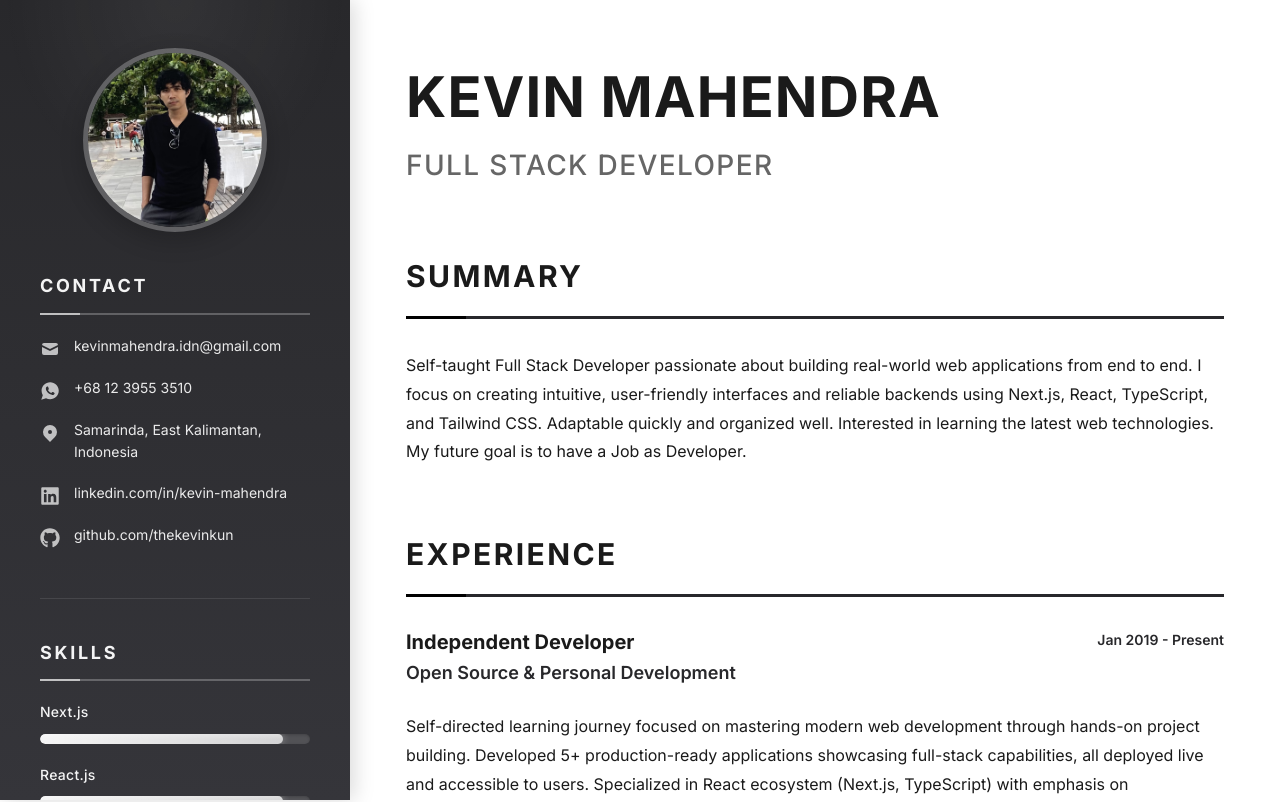
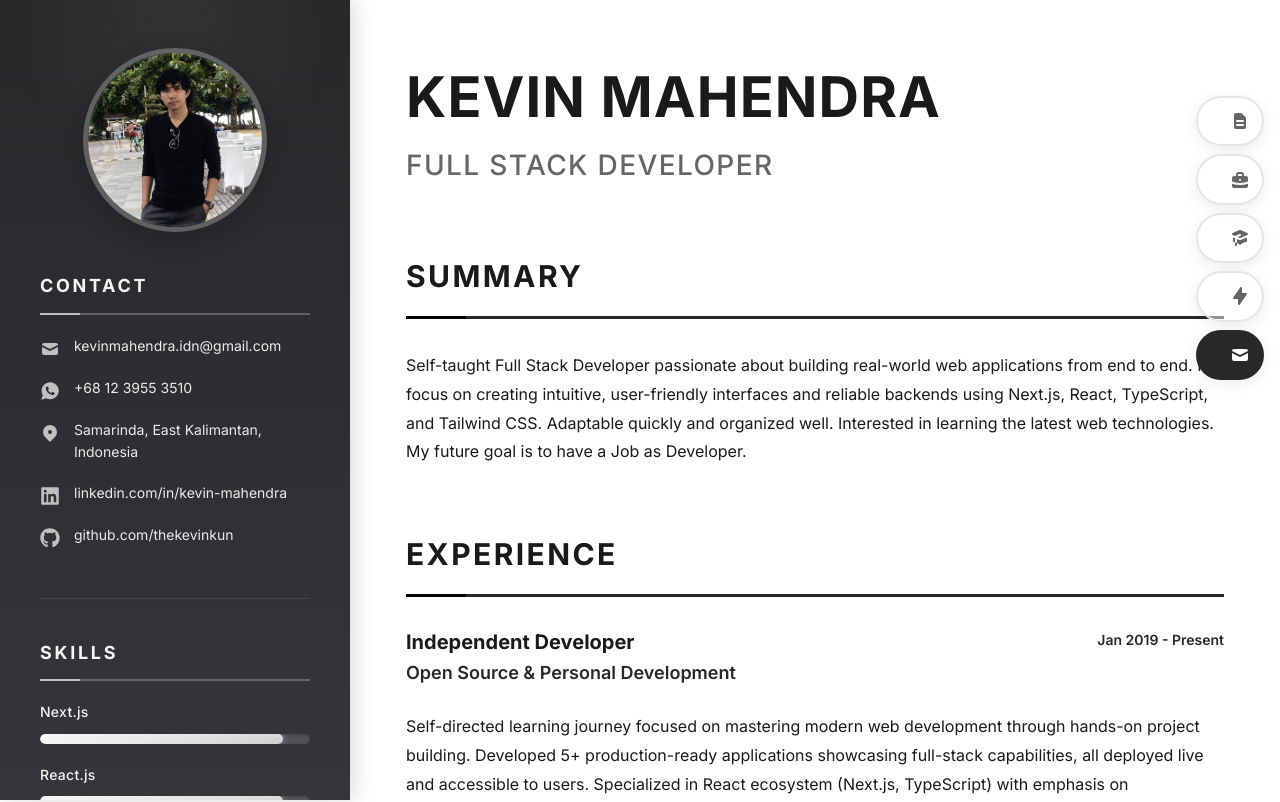
Before and after one commit to thekevinkun/portfolio, a Next.js app: page / in a window 1280 px wide. Shown: the top 802 px of the page. Built offline with nearby package versions, Linux system fonts and the light colour scheme.

Commit message:
Add Floating Navigation on Desktop Version

```diff
--- a/app/globals.css
+++ b/app/globals.css
@@ -1526,6 +1526,13 @@
     }
   }
 
+  /* Reset padding on desktop since nav is inside content */
+  @media (min-width: 1024px) {
+    .cv-content {
+      padding: 4rem 3.5rem !important;
+    }
+  }
+
   @media (max-width: 640px) {
     .mobile-nav-panel {
       width: 90%;
@@ -1613,7 +1620,123 @@
       font-size: 1.25rem;
     }
   }
+
+  /* FLOATING NAVIGATION BAR (Top Right - Vertical Icons) */
+  .floating-nav-bar {
+    position: fixed;
+    top: 6rem;
+    right: 1.5rem;
+    z-index: 100;
+    display: none; /* Hidden by default */
+  }
+
+  /* Show only on desktop */
+  @media (min-width: 1024px) {
+    .floating-nav-bar {
+      display: block;
+    }
+  }
+
+  .floating-nav-content {
+    display: flex;
+    flex-direction: column;
+    align-items: flex-end;
+    gap: 0.5rem;
+  }
+
+  /* Navigation Item */
+  .floating-nav-item {
+    display: flex;
+    align-items: center;
+    justify-content: flex-end;
+    gap: 0.75rem;
+    padding: 0.75rem;
+    background-color: rgba(255, 255, 255, 0.5);
+    border: 2px solid var(--border-light);
+    border-radius: 50px;
+    cursor: pointer;
+    transition: all 0.25s ease;
+    color: var(--text-secondary);
+    white-space: nowrap;
+    overflow: hidden;
+    box-shadow: 0 4px 16px rgba(0, 0, 0, 0.08);
+    position: relative;
+  }
+
+  .floating-nav-item:hover {
+    background-color: rgba(255, 255, 255, 1);
+    border-color: var(--border-dark);
+    box-shadow: 0 6px 20px rgba(0, 0, 0, 0.12);
+    color: var(--text-primary);
+  }
+
+  .floating-nav-item-active {
+    background-color: var(--primary);
+    color: white;
+    border-color: var(--primary);
+  }
+
+  .floating-nav-item-active:hover {
+    background-color: var(--accent);
+    border-color: var(--accent);
+  }
+
+  /* Icon */
+  .floating-nav-icon {
+    font-size: 1.25rem;
+    flex-shrink: 0;
+    transition: transform 0.2s ease;
+  }
+
+  .floating-nav-item:hover .floating-nav-icon {
+    transform: scale(1.1);
+  }
+
+  /* White text for active items on hover */
+  .floating-nav-item-active:hover .floating-nav-icon-active {
+    color: white !important; /* Keep white on hover */
+  }
+
+  /* Label (slides in from left on individual hover) */
+  .floating-nav-label {
+    font-size: 0.875rem;
+    font-weight: 600;
+    letter-spacing: 0.02em;
+    text-transform: uppercase;
+    padding-left: 0.5rem;
+    overflow: hidden;
+    color: var(--text-secondary); /* Default: gray text */
+    transition: color 0.2s ease;
+  }
+
+  .floating-nav-item:hover .floating-nav-label {
+    color: var(--text-primary); /* Hover on normal items: dark text */
+  }
+
+  /* White text for active items on hover */
+  .floating-nav-label-active {
+    color: white !important; /* Active items: white text */
+  }
+
+  .floating-nav-item-active:hover .floating-nav-label-active {
+    color: white !important; /* Keep white on hover */
+  }
+
+  /* Responsive - hide on mobile/tablet */
+  @media (max-width: 1023px) {
+    .floating-nav-bar {
+      display: none;
+    }
+  }
+
+  /* Adjust position for smaller desktop screens */
+  @media (min-width: 1024px) and (max-width: 1280px) {
+    .floating-nav-bar {
+      right: 1rem;
+    }
+  }
 }
+/* END UTILITY CLASSES */
 
 /* RESPONSIVE OVERRIDES */
 @media (max-width: 1023px) {
--- a/app/page.jsx
+++ b/app/page.jsx
@@ -1,12 +1,14 @@
 import Sidebar from "@/components/Sidebar";
 import MainContent from "@/components/MainContent";
 import MobileNav from "@/components/MobileNav";
+import FloatingNav from "@/components/FloatingNav";
 import ScrollIndicator from "@/components/ScrollIndicator";
 
 export default function Home() {
   return (
     <>
       <MobileNav />
+      <FloatingNav />
       <ScrollIndicator />
       <main className="cv-layout">
         <Sidebar />
--- /dev/null
+++ b/components/DesktopNav.jsx
@@ -0,0 +1,82 @@
+"use client";
+
+import { useState, useEffect } from "react";
+import { motion } from "framer-motion";
+import { navItems } from "@/lib/constants";
+import { fadeIn } from "@/lib/animations";
+
+const DesktopNav = () => {
+  const [activeSection, setActiveSection] = useState("summary");
+
+  // Smooth scroll to section
+  const scrollToSection = (sectionId) => {
+    const element = document.getElementById(sectionId);
+    if (element) {
+      const offset = 100; // Offset for sticky nav
+      const elementPosition = element.getBoundingClientRect().top;
+      const offsetPosition = elementPosition + window.pageYOffset - offset;
+
+      window.scrollTo({
+        top: offsetPosition,
+        behavior: "smooth",
+      });
+    }
+  };
+
+  // Track active section on scroll
+  useEffect(() => {
+    const handleScroll = () => {
+      const sections = navItems.map((item) => item.id);
+      const scrollPosition = window.scrollY + 200;
+
+      for (const sectionId of sections) {
+        const element = document.getElementById(sectionId);
+        if (element) {
+          const { offsetTop, offsetHeight } = element;
+          if (
+            scrollPosition >= offsetTop &&
+            scrollPosition < offsetTop + offsetHeight
+          ) {
+            setActiveSection(sectionId);
+            break;
+          }
+        }
+      }
+    };
+
+    window.addEventListener("scroll", handleScroll);
+    return () => window.removeEventListener("scroll", handleScroll);
+  }, []);
+
+  return (
+    <motion.nav
+      className="desktop-nav"
+      variants={fadeIn}
+      initial="hidden"
+      animate="visible"
+    >
+      <ul className="desktop-nav-list">
+        {navItems.map((item) => (
+          <li key={item.id}>
+            <button
+              onClick={() => scrollToSection(item.id)}
+              className={`desktop-nav-link ${
+                activeSection === item.id ? "desktop-nav-link-active" : ""
+              }`}
+            >
+              {item.label}
+              {activeSection === item.id && (
+                <motion.span
+                  className="desktop-nav-indicator"
+                  layoutId="desktopActiveIndicator"
+                />
+              )}
+            </button>
+          </li>
+        ))}
+      </ul>
+    </motion.nav>
+  );
+};
+
+export default DesktopNav;
--- /dev/null
+++ b/components/FloatingNav.jsx
@@ -0,0 +1,115 @@
+"use client";
+
+import { useState, useEffect } from "react";
+import { motion } from "framer-motion";
+import { navItems } from "@/lib/constants";
+
+const FloatingNav = () => {
+  const [activeSection, setActiveSection] = useState("summary");
+  const [hoveredItem, setHoveredItem] = useState(null);
+
+  // Smooth scroll to section
+  const scrollToSection = (sectionId) => {
+    const element = document.getElementById(sectionId);
+    if (element) {
+      const offset = 100;
+      const elementPosition = element.getBoundingClientRect().top;
+      const offsetPosition = elementPosition + window.pageYOffset - offset;
+
+      window.scrollTo({
+        top: offsetPosition,
+        behavior: "smooth",
+      });
+    }
+  };
+
+  // Track active section on scroll with special handling for last section
+  useEffect(() => {
+    const handleScroll = () => {
+      const sections = navItems.map((item) => item.id);
+      const scrollPosition = window.scrollY + 200;
+
+      // Check if we're at the bottom of the page
+      const isAtBottom =
+        window.innerHeight + window.scrollY >=
+        document.documentElement.scrollHeight - 100;
+
+      // If at bottom, set Contact as active
+      if (isAtBottom) {
+        setActiveSection("contact");
+        return;
+      }
+
+      // Normal section detection
+      for (let i = sections.length - 1; i >= 0; i--) {
+        const sectionId = sections[i];
+        const element = document.getElementById(sectionId);
+        if (element) {
+          const { offsetTop } = element;
+          if (scrollPosition >= offsetTop) {
+            setActiveSection(sectionId);
+            break;
+          }
+        }
+      }
+    };
+
+    window.addEventListener("scroll", handleScroll);
+    handleScroll(); // Run once on mount
+    return () => window.removeEventListener("scroll", handleScroll);
+  }, []);
+
+  return (
+    <motion.nav
+      className="floating-nav-bar"
+      initial={{ opacity: 0, x: 20 }}
+      animate={{ opacity: 1, x: 0 }}
+      transition={{ delay: 0.5 }}
+    >
+      <div className="floating-nav-content">
+        {navItems.map((item) => {
+          const Icon = item.icon;
+          const isActive = activeSection === item.id;
+          const isHovered = hoveredItem === item.id;
+
+          return (
+            <button
+              key={item.id}
+              onClick={() => scrollToSection(item.id)}
+              onMouseEnter={() => setHoveredItem(item.id)}
+              onMouseLeave={() => setHoveredItem(null)}
+              className={`floating-nav-item ${
+                isActive ? "floating-nav-item-active" : ""
+              }`}
+              title={item.label}
+            >
+              {/* Label (slides in from left on hover) */}
+              <motion.span
+                className={`floating-nav-label ${
+                  isActive ? "floating-nav-label-active" : ""
+                }`}
+                initial={{ width: 0, opacity: 0 }}
+                animate={{
+                  width: isHovered ? "auto" : 0,
+                  opacity: isHovered ? 1 : 0,
+                }}
+                transition={{ duration: 0.25, ease: "easeOut" }}
+              >
+                {item.label}
+              </motion.span>
+
+              {/* Icon */}
+              <Icon
+                className={`floating-nav-icon ${
+                  isActive ? "floating-nav-icon-active" : ""
+                }`}
+              />
+            </button>
+          );
+        })}
+      </div>
+    </motion.nav>
+  );
+};
+
+export default FloatingNav;
--- a/lib/constants.js
+++ b/lib/constants.js
@@ -1,12 +1,19 @@
 import { projects } from "./data";
+import {
+  HiDocumentText,
+  HiBriefcase,
+  HiLightningBolt,
+  HiAcademicCap,
+  HiMail,
+} from "react-icons/hi";
 
 // Navigation items
 export const navItems = [
-  { id: "summary", label: "Summary" },
-  { id: "experience", label: "Experience" },
-  { id: "projects", label: "Projects" },
-  { id: "education", label: "Education" },
-  { id: "contact", label: "Contact" },
+  { id: "summary", label: "Summary", icon: HiDocumentText },
+  { id: "experience", label: "Experience", icon: HiBriefcase },
+  { id: "education", label: "Education", icon: HiAcademicCap },
+  { id: "projects", label: "Projects", icon: HiLightningBolt },
+  { id: "contact", label: "Contact", icon: HiMail },
 ];
 
 // Helper function to get project categories with counts
```
